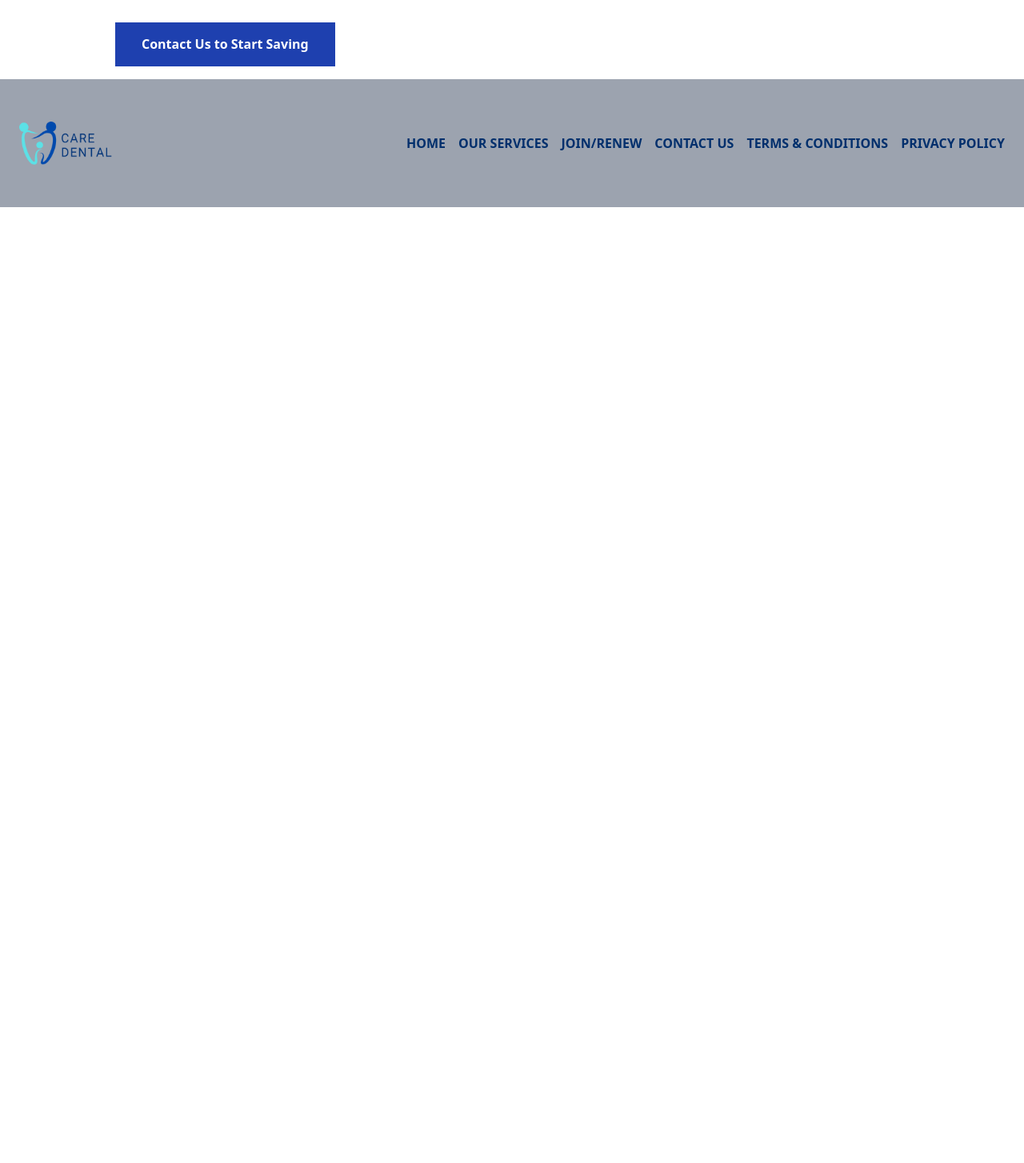
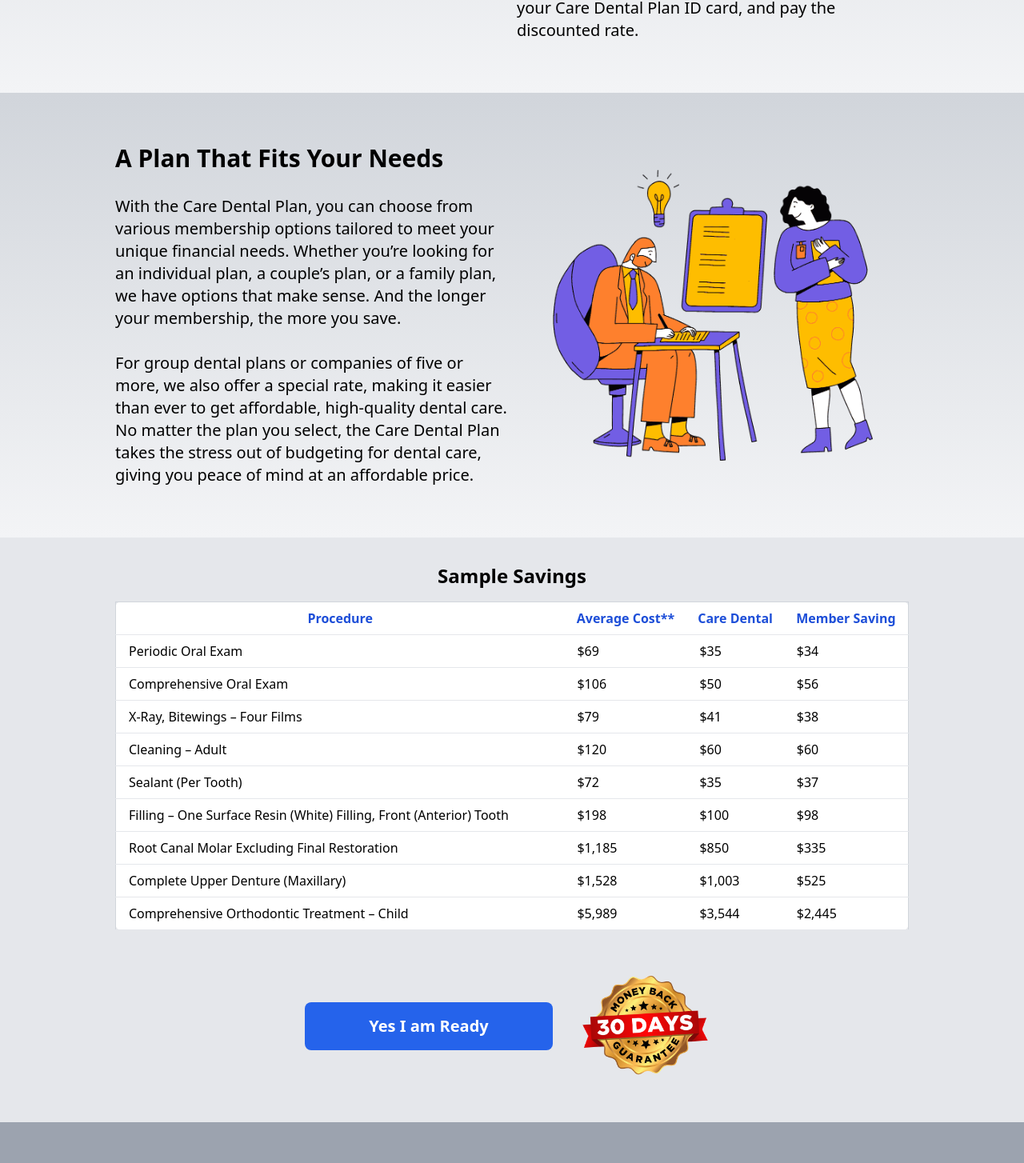
Before and after one commit to kinglove58/CareDental, a React (Vite) app: page /services in a window 1280 px wide. Shown: the part 1033-2487 px from the top of the page at 80% size. Before the commit the page ends 1292 px from the top, so only its background shows below. Built offline with nearby package versions, Linux system fonts and the light colour scheme.

Commit message:
refactor Services page: update footer link text, enhance layout, and add savings table

```diff
--- a/src/components/Footer.jsx
+++ b/src/components/Footer.jsx
@@ -14,7 +14,7 @@ const Footer = () => {
         </li>
         <li>
           <Link to={"/services"} className="hover:underline">
-            OUR SERVICES
+            SAVING
           </Link>
         </li>
         <li>
--- a/src/components/ServicesComponent/Section1.jsx
+++ b/src/components/ServicesComponent/Section1.jsx
@@ -3,12 +3,12 @@ import saving_1 from "/images/saving/saving1.png";
 
 const Section1 = () => {
   return (
-    <div className="flex flex-col md:flex-row items-center justify-center w-full my-8 px-4 md:px-24 lg:px-36 gap-12 md:gap-3">
+    <div className="flex flex-col md:flex-row items-center justify-center w-full md:py-12 lg:py-16 py-8 px-4 md:px-24 lg:px-36 gap-12 md:gap-3 bg-gradient-to-b from-gray-300 to-gray-100">
       <div className="md:w-1/2 flex justify-center">
         <img
           src={saving_1}
           alt="Benefit 1"
-          className="w-[300px] h-[300px] md:w-[400px] md:h-[400px] object-cover"
+          className="w-[300px] h-[300px] md:w-[400px] md:h-[400px] object-contain"
         />
       </div>
       <div className="md:w-1/2 space-y-7">
--- a/src/components/ServicesComponent/Section2.jsx
+++ b/src/components/ServicesComponent/Section2.jsx
@@ -1,19 +1,37 @@
-import React from 'react'
-import saving_2 from "/images/saving/saving2.png"
+import React from "react";
+import saving_2 from "/images/saving/saving2.png";
 
 const Section2 = () => {
   return (
-    <div className='flex flex-col md:flex-row items-center justify-center w-full my-8 px-4 md:px-24 lg:px-36 gap-12 md:gap-3'>
-        <div className="md:w-1/2 flex justify-center md:order-2">
-            <img src={saving_2} alt="Benefit 1" className='w-[300px] h-[300px] md:w-[400px] md:h-[400px] object-cover' />
-        </div>
-        <div className="md:w-1/2 space-y-7 md:order-1">
-            <h1 className='font-bold text-xl md:text-3xl'>A Plan That Fits Your Needs</h1>
-            <p className='md:text-xl'>With the Care Dental Plan, you can choose from various membership options tailored to meet your unique financial needs. Whether you’re looking for an individual plan, a couple’s plan, or a family plan, we have options that make sense. And the longer your membership, the more you save.</p>
-            <p className='md:text-xl'>For group dental plans or companies of five or more, we also offer a special rate, making it easier than ever to get affordable, high-quality dental care. No matter the plan you select, the Care Dental Plan takes the stress out of budgeting for dental care, giving you peace of mind at an affordable price.</p>
-        </div>
+    <div className="flex flex-col md:flex-row items-center justify-center w-full md:py-12 lg:py-16 py-8 px-4 md:px-24 lg:px-36 gap-12 md:gap-3 bg-gradient-to-b from-gray-300 to-gray-100">
+      <div className="md:w-1/2 flex justify-center md:order-2">
+        <img
+          src={saving_2}
+          alt="Benefit 1"
+          className="w-[300px] h-[300px] md:w-[400px] md:h-[400px] object-contain"
+        />
+      </div>
+      <div className="md:w-1/2 space-y-7 md:order-1">
+        <h1 className="font-bold text-xl md:text-3xl">
+          A Plan That Fits Your Needs
+        </h1>
+        <p className="md:text-xl">
+          With the Care Dental Plan, you can choose from various membership
+          options tailored to meet your unique financial needs. Whether you’re
+          looking for an individual plan, a couple’s plan, or a family plan, we
+          have options that make sense. And the longer your membership, the more
+          you save.
+        </p>
+        <p className="md:text-xl">
+          For group dental plans or companies of five or more, we also offer a
+          special rate, making it easier than ever to get affordable,
+          high-quality dental care. No matter the plan you select, the Care
+          Dental Plan takes the stress out of budgeting for dental care, giving
+          you peace of mind at an affordable price.
+        </p>
+      </div>
     </div>
-  )
-}
+  );
+};
 
-export default Section2
+export default Section2;
--- a/src/pages/Join.jsx
+++ b/src/pages/Join.jsx
@@ -1,15 +1,21 @@
-import React from 'react'
-import Subscription from '../components/HomeComponents/Subscription'
+import React from "react";
+import Subscription from "../components/HomeComponents/Subscription";
+import Hero from "../components/HomeComponents/Hero";
 
 const Join = () => {
   return (
     <div>
-        <div className="px-4 md:px-24 lg:px-36 my-20 text-center">
-            <h2 className='font-bold text-xl md:text-2xl mb-8'>Pick Your Suitable Category and start <span className='text-blue-800'>SAVING</span></h2>
-            <Subscription />
-        </div>
+      {" "}
+      <Hero />
+      <div className="px-4 md:px-24 lg:px-36 my-20 text-center">
+        <h2 className="font-bold text-xl md:text-2xl mb-8">
+          Pick Your Suitable Category and start{" "}
+          <span className="text-blue-800">SAVING</span>
+        </h2>
+        <Subscription />
+      </div>
     </div>
-  )
-}
+  );
+};
 
-export default Join
+export default Join;
--- a/src/pages/Saving.jsx
+++ b/src/pages/Saving.jsx
@@ -2,18 +2,109 @@ import React from "react";
 import Section1 from "../components/ServicesComponent/Section1";
 import Section2 from "../components/ServicesComponent/Section2";
 import { Link } from "react-router-dom";
+import Hero from "../components/HomeComponents/Hero";
+import gurant from "../../public/images/logo/gurantee.png";
 
 const Services = () => {
   return (
-    <div>
+    <div className="bg-gray-200">
+      <Hero />
       <Section1 />
       <Section2 />
-      <div className="px-4 md:px-24 lg:px-36">
-        <Link to={"/contactus"}>
-          <button className="min-h-[55px] mb-4 py-2 px-8 bg-blue-800 text-white font-semibold border border-blue-800 hover:bg-white hover:text-blue-800 transition duration-500">
-            Contact Us to Start Saving
-          </button>
-        </Link>
+
+      <div className="px-4 md:px-24 lg:px-36 py-8">
+        <h2 className="text-2xl font-bold mb-4 text-center">Sample Savings</h2>
+        <div className="overflow-x-auto ">
+          <table className="min-w-full bg-white border border-gray-300 rounded-lg ">
+            <thead className="text-blue-700">
+              <tr>
+                <th className=" border-b ">Procedure</th>
+                <th className="py-2 px-2 border-b">Average Cost**</th>
+                <th className="py-2 px-2 border-b">Care Dental</th>
+                <th className="py-2 px-2 border-b">Member Saving</th>
+              </tr>
+            </thead>
+            <tbody>
+              <tr>
+                <td className="py-2 px-4 border-b">Periodic Oral Exam</td>
+                <td className="py-2 px-4 border-b">$69</td>
+                <td className="py-2 px-4 border-b">$35</td>
+                <td className="py-2 px-4 border-b">$34</td>
+              </tr>
+              <tr>
+                <td className="py-2 px-4 border-b">Comprehensive Oral Exam</td>
+                <td className="py-2 px-4 border-b">$106</td>
+                <td className="py-2 px-4 border-b">$50</td>
+                <td className="py-2 px-4 border-b">$56</td>
+              </tr>
+              <tr>
+                <td className="py-2 px-4 border-b">
+                  X-Ray, Bitewings – Four Films
+                </td>
+                <td className="py-2 px-4 border-b">$79</td>
+                <td className="py-2 px-4 border-b">$41</td>
+                <td className="py-2 px-4 border-b">$38</td>
+              </tr>
+              <tr>
+                <td className="py-2 px-4 border-b">Cleaning – Adult</td>
+                <td className="py-2 px-4 border-b">$120</td>
+                <td className="py-2 px-4 border-b">$60</td>
+                <td className="py-2 px-4 border-b">$60</td>
+              </tr>
+              <tr>
+                <td className="py-2 px-4 border-b">Sealant (Per Tooth)</td>
+                <td className="py-2 px-4 border-b">$72</td>
+                <td className="py-2 px-4 border-b">$35</td>
+                <td className="py-2 px-4 border-b">$37</td>
+              </tr>
+              <tr>
+                <td className="py-2 px-4 border-b">
+                  Filling – One Surface Resin (White) Filling, Front (Anterior)
+                  Tooth
+                </td>
+                <td className="py-2 px-4 border-b">$198</td>
+                <td className="py-2 px-4 border-b">$100</td>
+                <td className="py-2 px-4 border-b">$98</td>
+              </tr>
+              <tr>
+                <td className="py-2 px-4 border-b">
+                  Root Canal Molar Excluding Final Restoration
+                </td>
+                <td className="py-2 px-4 border-b">$1,185</td>
+                <td className="py-2 px-4 border-b">$850</td>
+                <td className="py-2 px-4 border-b">$335</td>
+              </tr>
+              <tr>
+                <td className="py-2 px-4 border-b">
+                  Complete Upper Denture (Maxillary)
+                </td>
+                <td className="py-2 px-4 border-b">$1,528</td>
+                <td className="py-2 px-4 border-b">$1,003</td>
+                <td className="py-2 px-4 border-b">$525</td>
+              </tr>
+              <tr>
+                <td className="py-2 px-4 border-b">
+                  Comprehensive Orthodontic Treatment – Child
+                </td>
+                <td className="py-2 px-4 border-b">$5,989</td>
+                <td className="py-2 px-4 border-b">$3,544</td>
+                <td className="py-2 px-4 border-b">$2,445</td>
+              </tr>
+            </tbody>
+          </table>
+        </div>
+      </div>
+      <div className="flex flex-col items-center justify-center pb-8 space-y-4 md:space-y-0 md:flex-row md:space-x-4">
+        <button className="bg-blue-600 hover:bg-blue-700 text-white font-bold py-4 px-20 text-xl rounded-lg">
+          <Link to="/join">Yes I am Ready</Link>
+        </button>
+        <div>
+          <img
+            src={gurant}
+            alt="guarantee logo"
+            className="w-32 h-auto md:w-48"
+          />
+        </div>
       </div>
     </div>
   );
```
Also changed, not shown: public/images/logo/gurantee.png (added).
